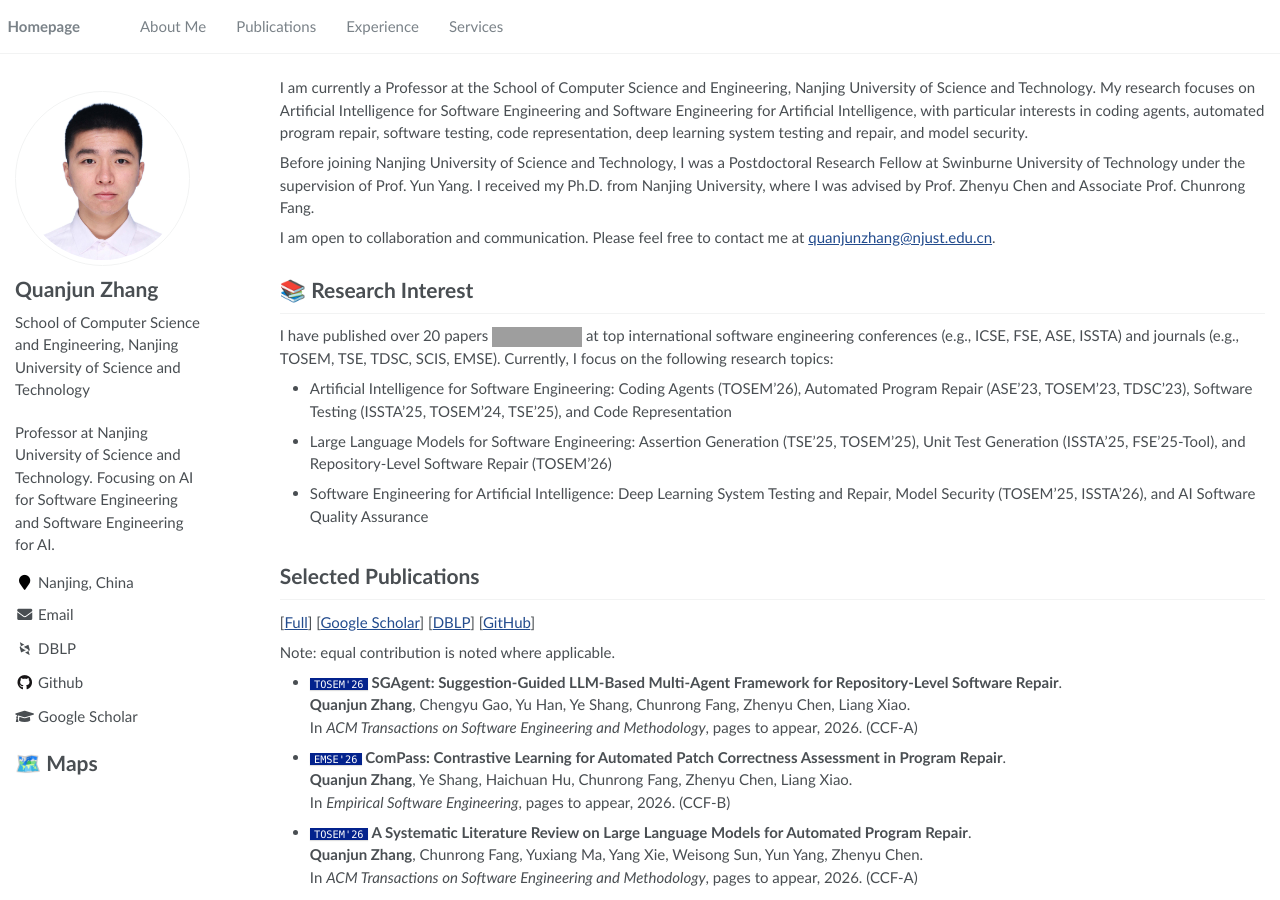
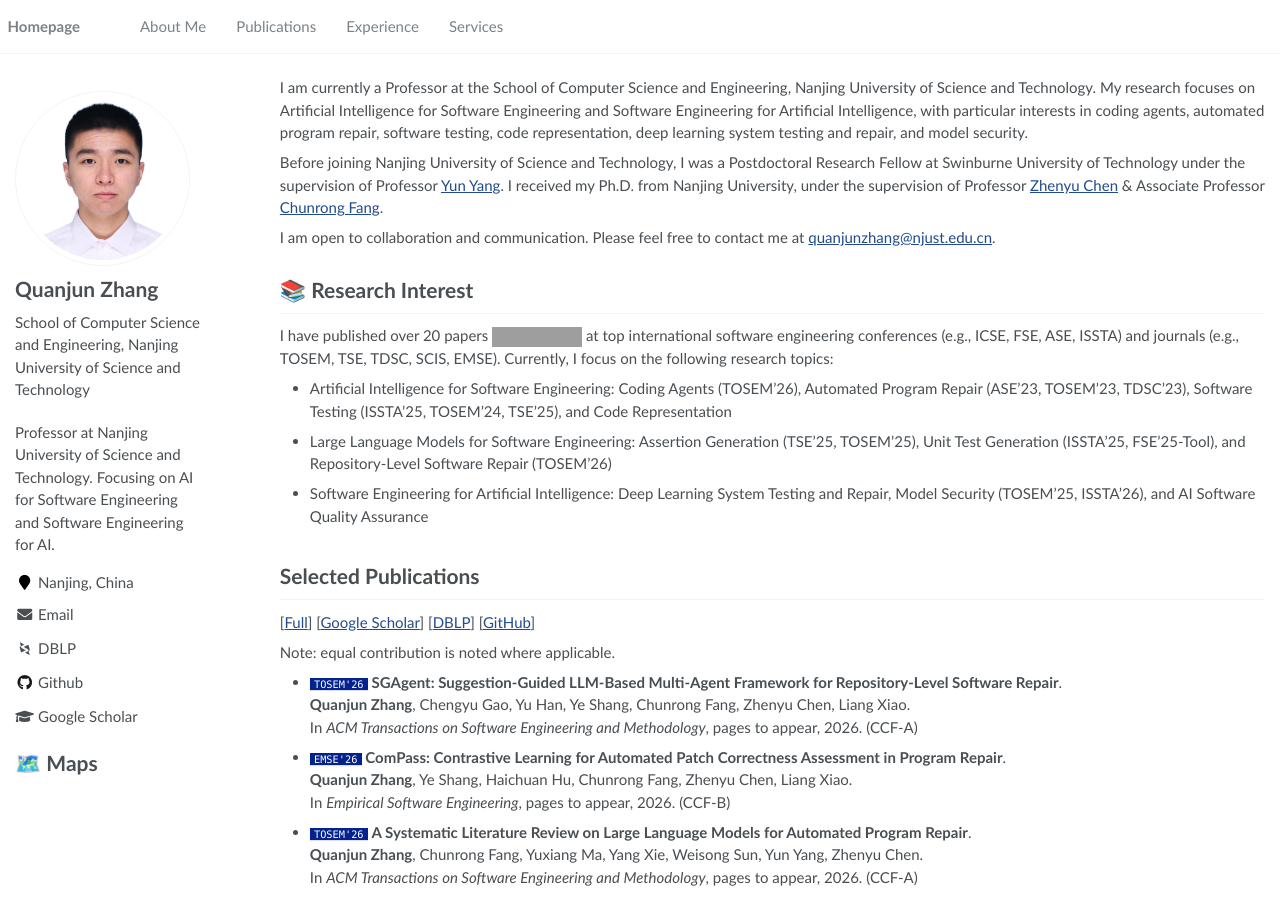
Before and after one commit to QuanjunZhang/quanjunzhang.github.io, a Jekyll site: the page built from _pages/about.md, in a window 1280 px wide and 900 px high. Built offline with Jekyll 4.4.1, drawn with Linux system fonts in a browser that asks for light colours; some web fonts are replaced; a script that is not in the unit is left out; some of the changed text lies outside the part shown; grey boxes are pictures that could not be loaded.

Commit message:
Link supervisor names

```diff
--- a/_pages/about.md
+++ b/_pages/about.md
@@ -11,7 +11,7 @@ redirect_from:
 
 I am currently a Professor at the School of Computer Science and Engineering, Nanjing University of Science and Technology. My research focuses on Artificial Intelligence for Software Engineering and Software Engineering for Artificial Intelligence, with particular interests in coding agents, automated program repair, software testing, code representation, deep learning system testing and repair, and model security.
 
-Before joining Nanjing University of Science and Technology, I was a Postdoctoral Research Fellow at Swinburne University of Technology under the supervision of Prof. Yun Yang. I received my Ph.D. from Nanjing University, where I was advised by Prof. Zhenyu Chen and Associate Prof. Chunrong Fang.
+Before joining Nanjing University of Science and Technology, I was a Postdoctoral Research Fellow at Swinburne University of Technology under the supervision of Professor [Yun Yang](https://www.swinburne.edu.au/research/our-research/access-our-research/find-a-researcher-or-supervisor/researcher-profile/?id=yyang). I received my Ph.D. from Nanjing University, under the supervision of Professor [Zhenyu Chen](https://scholar.google.com/citations?user=HQWxCnkAAAAJ) & Associate Professor [Chunrong Fang](https://scholar.google.com/citations?user=S3Rd5TgAAAAJ).
 
 I am open to collaboration and communication. Please feel free to contact me at [quanjunzhang@njust.edu.cn](mailto:quanjunzhang@njust.edu.cn).
 
@@ -106,6 +106,6 @@ Note: equal contribution is noted where applicable.
 # Experience
 
 - *04/2025 - now*, Professor, Nanjing University of Science and Technology.
-- *01/2025 - 04/2025*, Postdoctoral Research Fellow, Swinburne University of Technology, under the supervision of Prof. Yun Yang.
-- *10/2023 - 10/2024*, Visiting Ph.D. student, Swinburne University of Technology, under the supervision of Prof. Yun Yang.
-- *09/2020 - 12/2024*, Ph.D., Nanjing University, advised by Prof. Zhenyu Chen and Associate Prof. Chunrong Fang.
+- *01/2025 - 04/2025*, Postdoctoral Research Fellow, Swinburne University of Technology, under the supervision of Professor [Yun Yang](https://www.swinburne.edu.au/research/our-research/access-our-research/find-a-researcher-or-supervisor/researcher-profile/?id=yyang).
+- *10/2023 - 10/2024*, Visiting Ph.D. student, Swinburne University of Technology, under the supervision of Professor [Yun Yang](https://www.swinburne.edu.au/research/our-research/access-our-research/find-a-researcher-or-supervisor/researcher-profile/?id=yyang).
+- *09/2020 - 12/2024*, Ph.D., Nanjing University, under the supervision of Professor [Zhenyu Chen](https://scholar.google.com/citations?user=HQWxCnkAAAAJ) & Associate Professor [Chunrong Fang](https://scholar.google.com/citations?user=S3Rd5TgAAAAJ).
```
Also changed, not shown: _pages/experience.md (+3 -3 lines).
